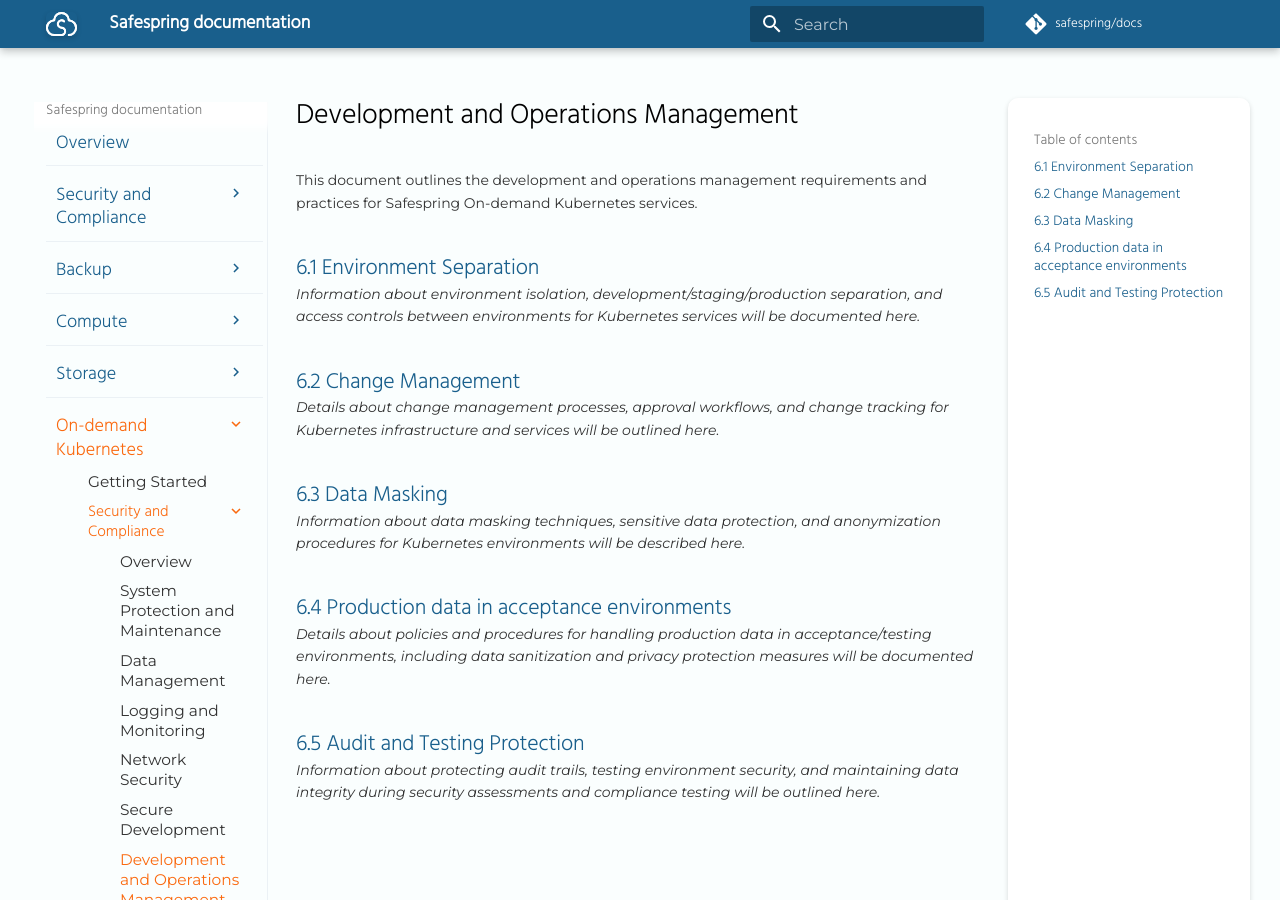
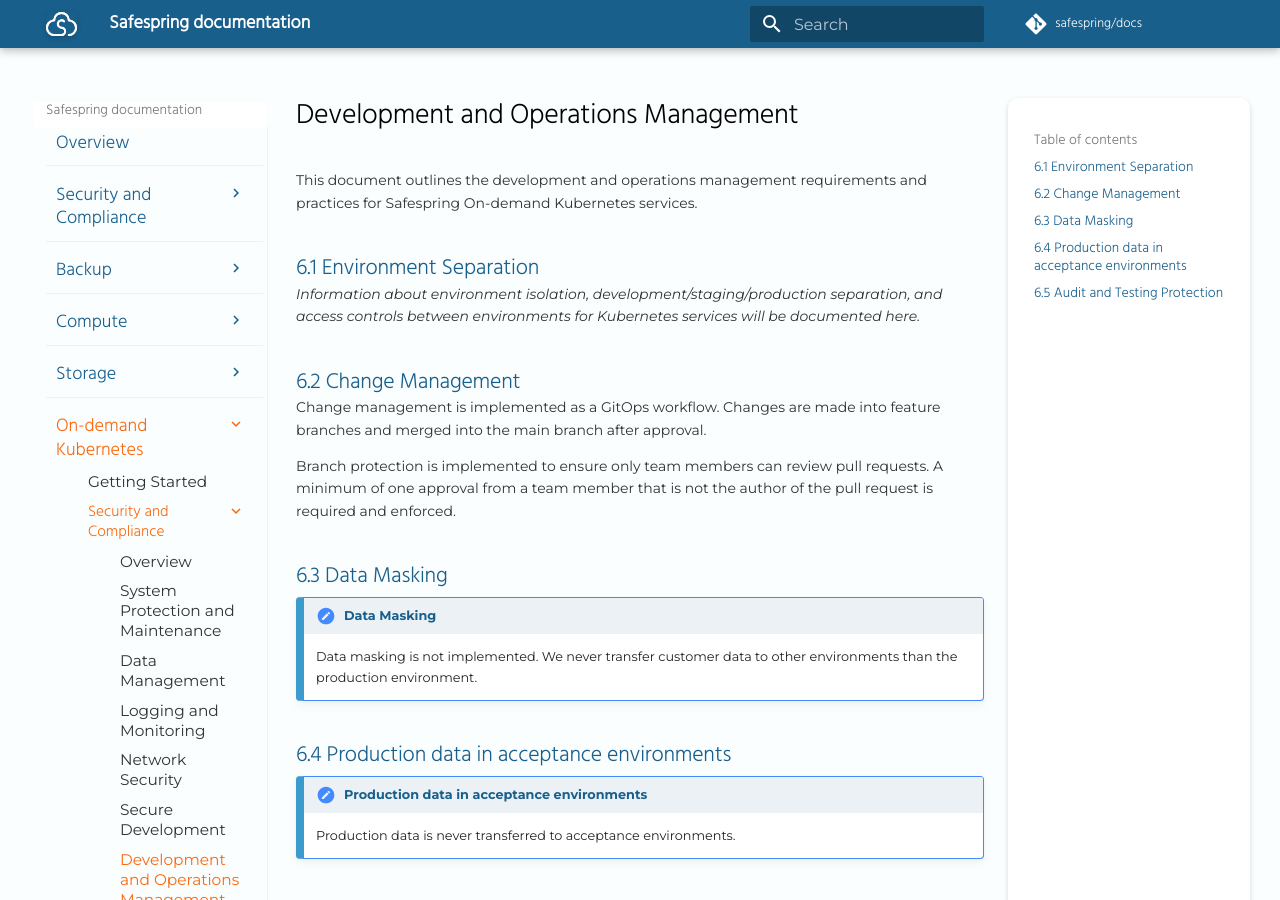
Before and after one commit to safespring/docs, an MkDocs documentation site: the page built from content/kubernetes/security-compliance/development-operations-management.md, in a window 1280 px wide and 900 px high. Built offline with MkDocs 1.6.1 and Material for MkDocs 9.7.7, drawn with Linux system fonts in a browser that asks for light colours; a script that is not in the unit is left out; comment, search, counter and statistics services are not loaded.

Commit message:
init docs for k8s security and compliance

```diff
--- a/content/kubernetes/security-compliance/development-operations-management.md
+++ b/content/kubernetes/security-compliance/development-operations-management.md
@@ -8,15 +8,21 @@
 
 ## 6.2 Change Management
 
-*Details about change management processes, approval workflows, and change tracking for Kubernetes infrastructure and services will be outlined here.*
+Change management is implemented as a GitOps workflow. Changes are made into feature branches and merged into the main branch after approval.
+
+Branch protection is implemented to ensure only team members can review pull requests. A minimum of one approval from a team member that is not the author of the pull request is required and enforced.
 
 ## 6.3 Data Masking
 
-*Information about data masking techniques, sensitive data protection, and anonymization procedures for Kubernetes environments will be described here.*
+!!! note "Data Masking"
+
+    Data masking is not implemented. We never transfer customer data to other environments than the production environment.
 
 ## 6.4 Production data in acceptance environments
 
-*Details about policies and procedures for handling production data in acceptance/testing environments, including data sanitization and privacy protection measures will be documented here.*
+!!! note "Production data in acceptance environments"
+
+    Production data is never transferred to acceptance environments.
 
 ## 6.5 Audit and Testing Protection
 
```
Also changed, not shown: content/kubernetes/getting-started.md (+3 -5 lines), content/kubernetes/security-compliance/logging-monitoring.md (+8 -2 lines), content/kubernetes/security-compliance/index.md (line endings or trailing spaces), content/kubernetes/security-compliance/system-protection-maintenance.md (line endings or trailing spaces).
